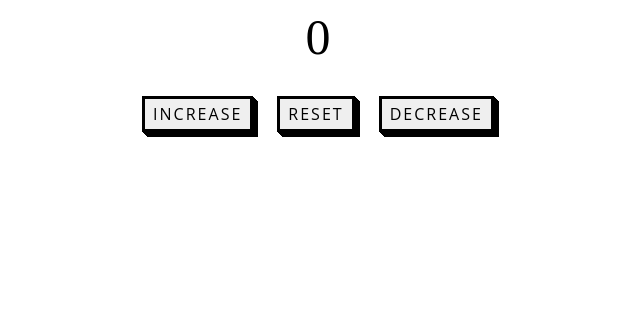
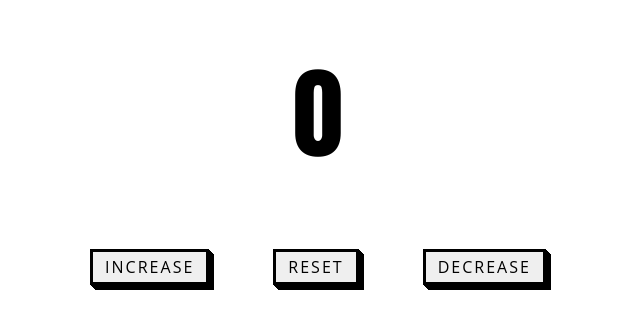
Before and after one commit to NormanBard/counter-program, a plain HTML site: page index.html in a window 1280 px wide. Shown: the whole page, without its empty margins (322-962 px from the left). Drawn offline with Linux system fonts and the light colour scheme.

Commit message:
Change css layout for easier engagement.

```diff
--- a/javascript.js
+++ b/javascript.js
@@ -8,13 +8,10 @@ document.getElementById("decreaseBtn").onclick = function(){
 
 document.getElementById("resetBtn").onclick = function () {
     count = 0;
-    document.getElementById("countLabel").innerHTML = count;
+   document.getElementById("countLabel").innerHTML = count;
+}
 
-
-}
 document.getElementById("increaseBtn").onclick = function () {
     count+= 1;
     document.getElementById("countLabel").innerHTML = count;
-
-
 }
--- a/style.css
+++ b/style.css
@@ -18,7 +18,7 @@ button{
                 user-select: none;
                 -webkit-user-select: none;
                 touch-action: manipulation;
-                margin: 10px;
+                margin: 30px;
             }
 
 button:active {
@@ -28,7 +28,7 @@ button:active {
             }
 
             @media (min-width: 768px) {
-                .button-54 {
+                button {
                     padding: 0.25em 0.75em;
                 }
             }
@@ -37,9 +37,11 @@ button:active {
 #countLabel{
     display: block;
     text-align: center;
-    font-size: 50px;
+    font-size: 100px;
+    font-family: Impact, Haettenschweiler, 'Arial Narrow Bold', sans-serif;
+    margin: 30px;
 }
-
+dfg
 .buttonContainer {
     margin: 20px;
     space
```
